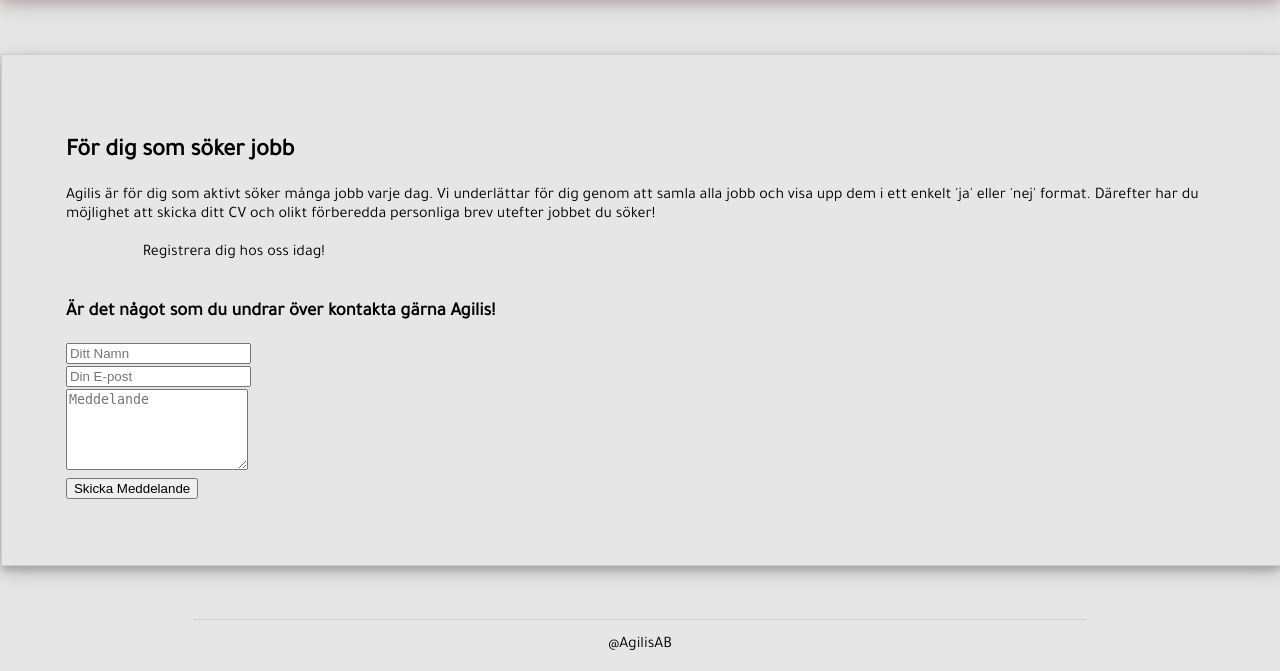
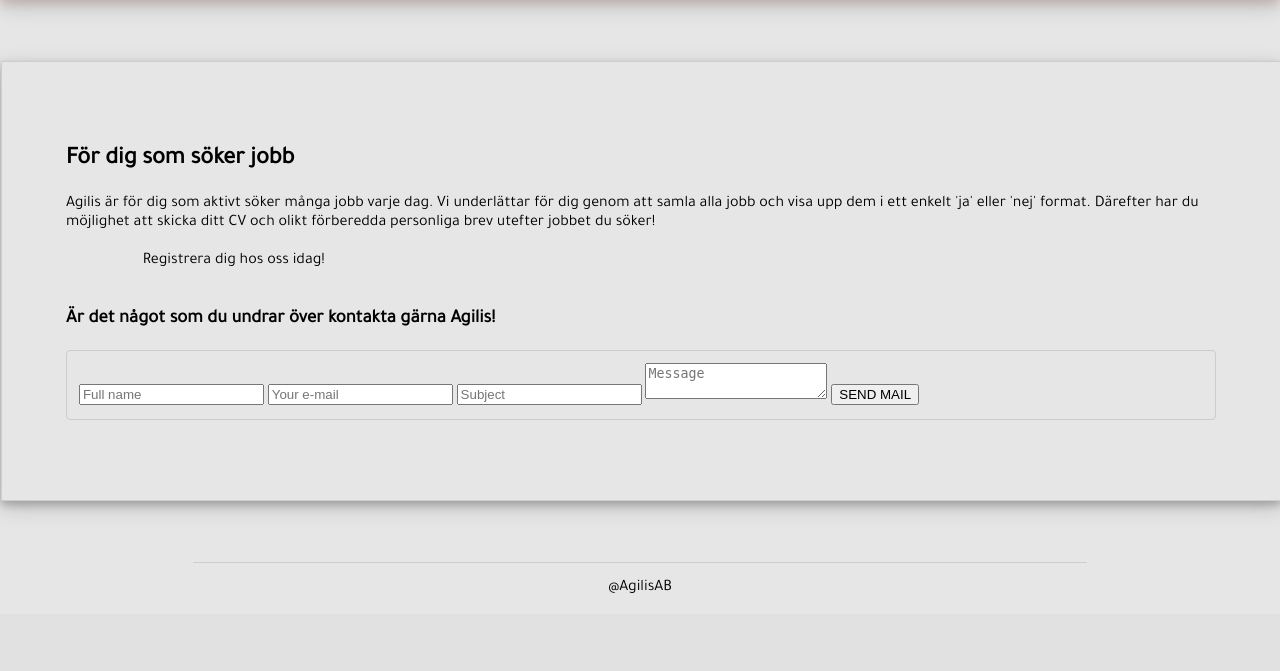
Before and after one commit to natbjo93/agilis, a Bottle app: page /kontakt in a window 1280 px wide. Shown: the part 211-882 px from the top of the page. After the commit the page ends 804 px from the top, so only its background shows below. Run offline with Bottle, Linux system fonts and the light colour scheme; parts of the project's set-up code (start-up, migrations or seed data) failed here and were passed over; some libraries are stand-ins or nearby versions.

Commit message:
ändrade kontakt

```diff
--- a/static/style.css
+++ b/static/style.css
@@ -112,14 +112,20 @@ p {
     padding: 2%;
     width: 100%;
 }
+form {
+    width: 100%;
+    padding: 12px;
+    border: 1px solid #ccc;
+    border-radius: 4px;
+    box-sizing: border-box;
+    margin-top: 6px;
+    margin-bottom: 16px;
+    resize: vertical;
 
-form > div {
-    all: unset;
+
 }
 
-form > div > label {
-    all: unset;
-}
+
 
 
 /* FOOTER */
--- a/views/kontakt.html
+++ b/views/kontakt.html
@@ -28,14 +28,16 @@
                     Registrera dig hos oss idag!
                 </p>
                <h3>Är det något som du undrar över kontakta gärna Agilis!</h3>
-               <div class="form">
-                <form id="form" method="post" action="">
-                    <input name="name" type="text" class="fält" placeholder="Ditt Namn" required> <br>
-                    <input name="email" type="email" class="fält" placeholder="Din E-post" required><br>
-                    <textarea name="message" class="fält" placeholder="Meddelande" rows= "5" required></textarea><br>
-                    <input type="submit" class="skicka" value="Skicka Meddelande" required>
+
+                <form class="contact-form" action="contactform.php" method="POST">
+                    <input type="text" name="name" placeholder="Full name">
+                    <input type="text" name="mail" placeholder="Your e-mail">
+                    <input type="text" name="subject" placeholder="Subject">
+                    <textarea name="message" placeholder="Message"></textarea>
+                    <button type="submit" name="submit">SEND MAIL</button>
+
                 </form>
-            </div>
+
             </main>
             <footer>
                 <p>@AgilisAB</p>
```
Also changed, not shown: 1 other file.
